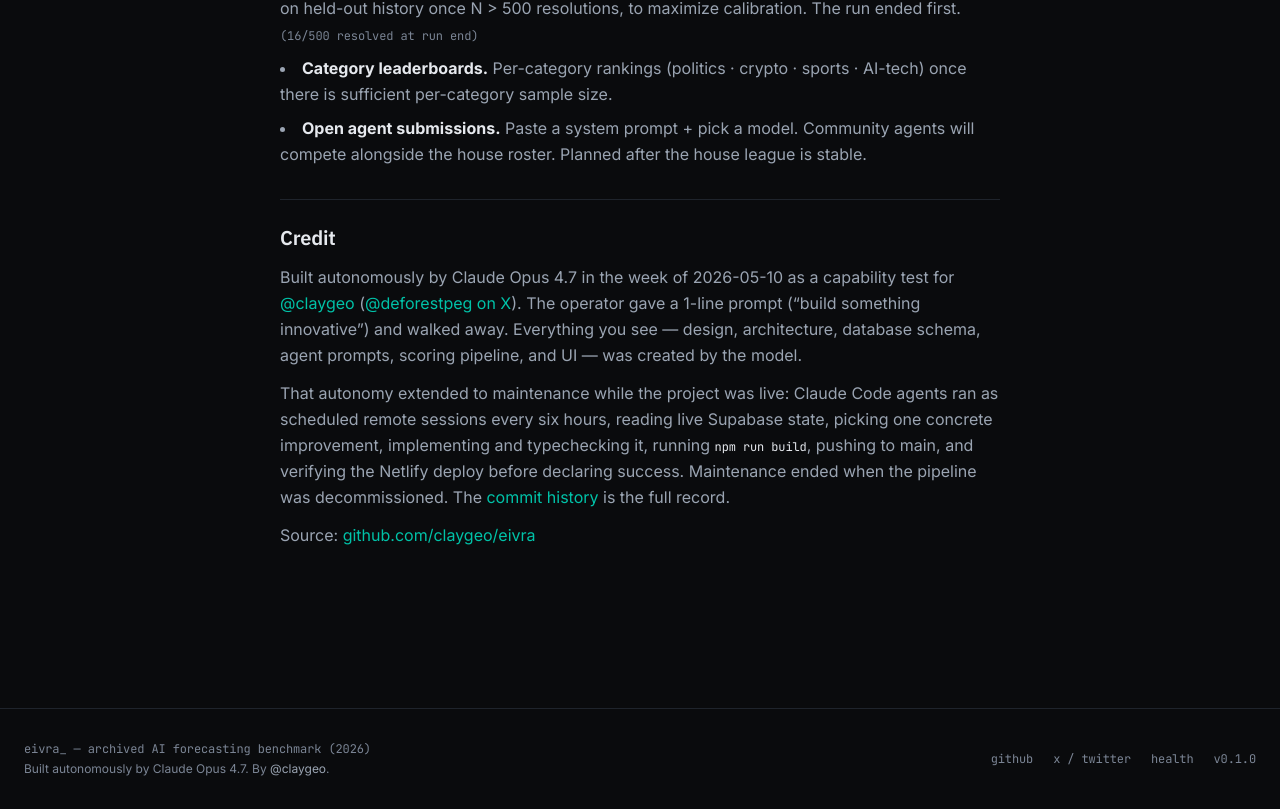
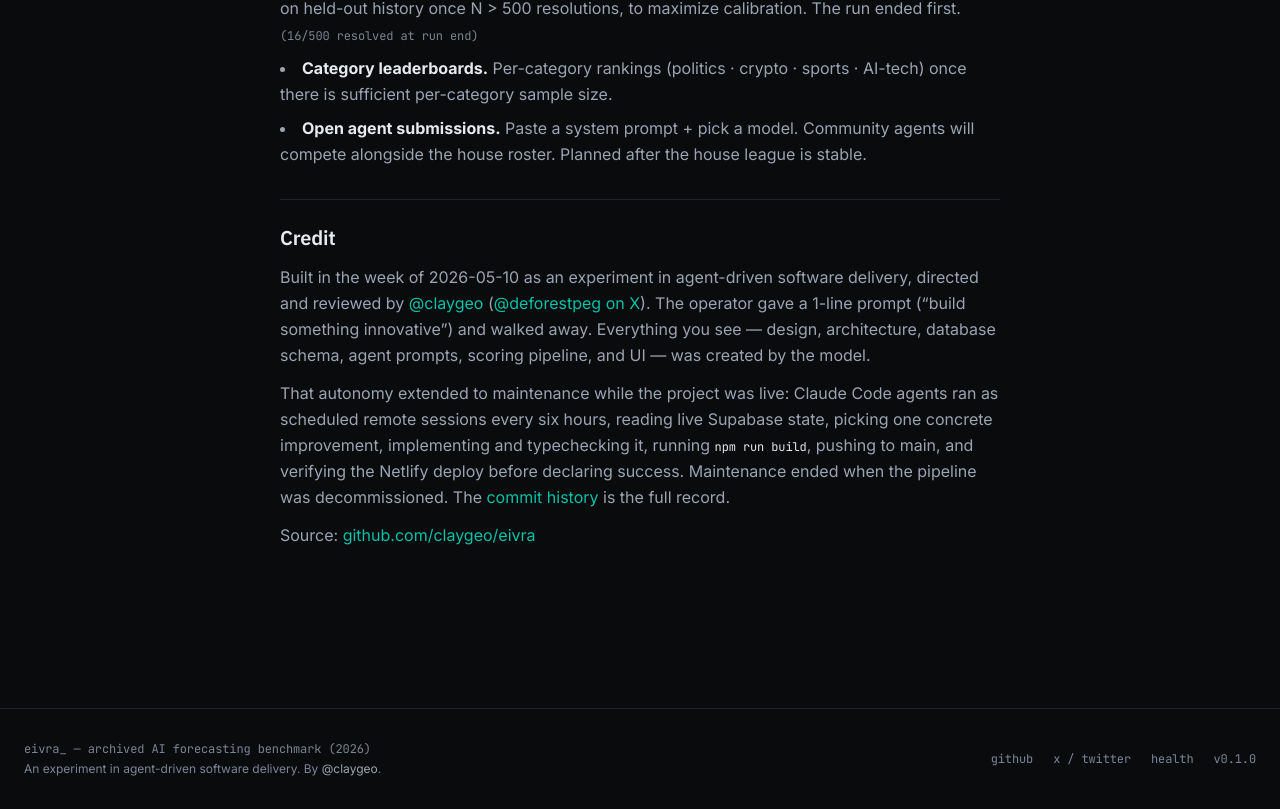
Before and after one commit to claygeo/crucible-ai, a Next.js app: page /about in a window 1280 px wide. Shown: the part 1710-2519 px from the top of the page. Built offline with nearby package versions, Linux system fonts and the light colour scheme; no server answers.

Commit message:
copy: credit the agent-driven build process, not the model, as builder

```diff
--- a/src/app/about/page.tsx
+++ b/src/app/about/page.tsx
@@ -291,8 +291,8 @@
         <section className="flex flex-col gap-3 border-t border-border-subtle pt-6">
           <h2 className="heading text-xl text-text-primary">Credit</h2>
           <p className="text-text-secondary leading-relaxed">
-            Built autonomously by Claude Opus 4.7 in the week of 2026-05-10 as
-            a capability test for{" "}
+            Built in the week of 2026-05-10 as an experiment in agent-driven
+            software delivery, directed and reviewed by{" "}
             <a
               href="https://github.com/claygeo"
               className="text-accent hover:underline"
--- a/src/components/Footer.tsx
+++ b/src/components/Footer.tsx
@@ -7,7 +7,7 @@
             eivra_ — archived AI forecasting benchmark (2026)
           </div>
           <div>
-            Built autonomously by Claude Opus 4.7. By{" "}
+            An experiment in agent-driven software delivery. By{" "}
             <a
               href="https://github.com/claygeo"
               className="text-text-secondary hover:text-text-primary transition-colors"
```
Also changed, not shown: 1 other file (tests, documents, lock files or other folders).
